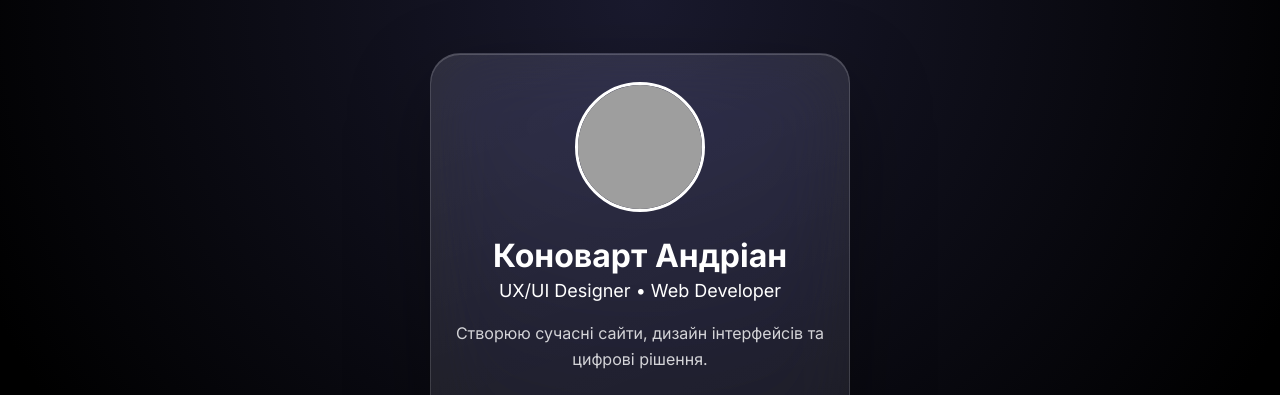
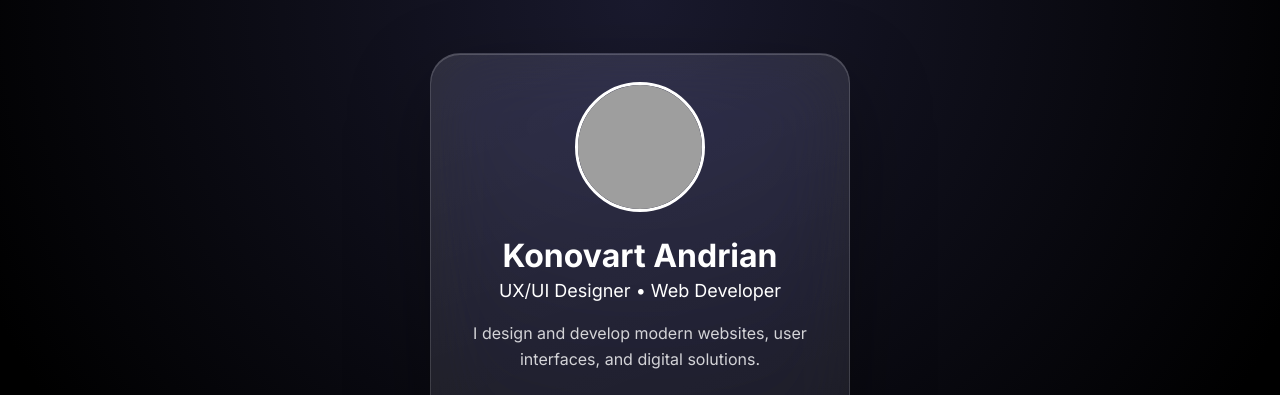
Before and after one commit to andr1an007/business.card, a plain HTML site: page index.html in a window 1280 px wide. Shown: the top 395 px of the page. Drawn offline with Linux system fonts and the light colour scheme; grey boxes are pictures that could not be loaded.

Commit message:
Translate content from Ukrainian to English

```diff
--- a/index.html
+++ b/index.html
@@ -17,10 +17,9 @@
 
     <div class="card">
         <img class="avatar" src="img/avatar.png" alt="">
-        <h1>Коноварт Андріан</h1>
+        <h1>Konovart Andrian</h1>
         <h2>UX/UI Designer • Web Developer</h2>
-        <p>Створюю сучасні сайти, дизайн інтерфейсів та цифрові рішення.
-        </p>
+        <p>I design and develop modern websites, user interfaces, and digital solutions.</p>
         <div class="buttons">
             <a class="btn" href="https://www.instagram.com/adya_man_?igsh=MXhrNmh6ZXphZm8yNw==" target="_blank"
                 rel="noopener noreferrer">
```
